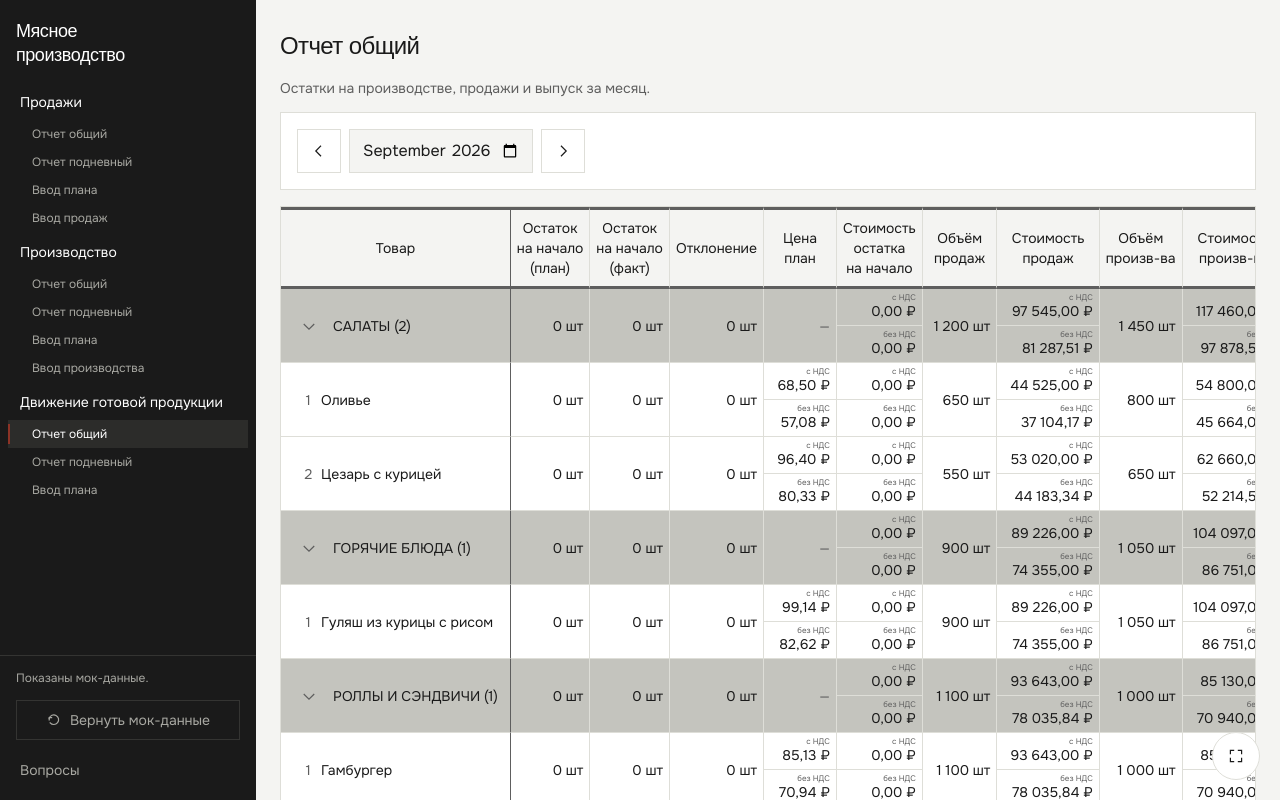
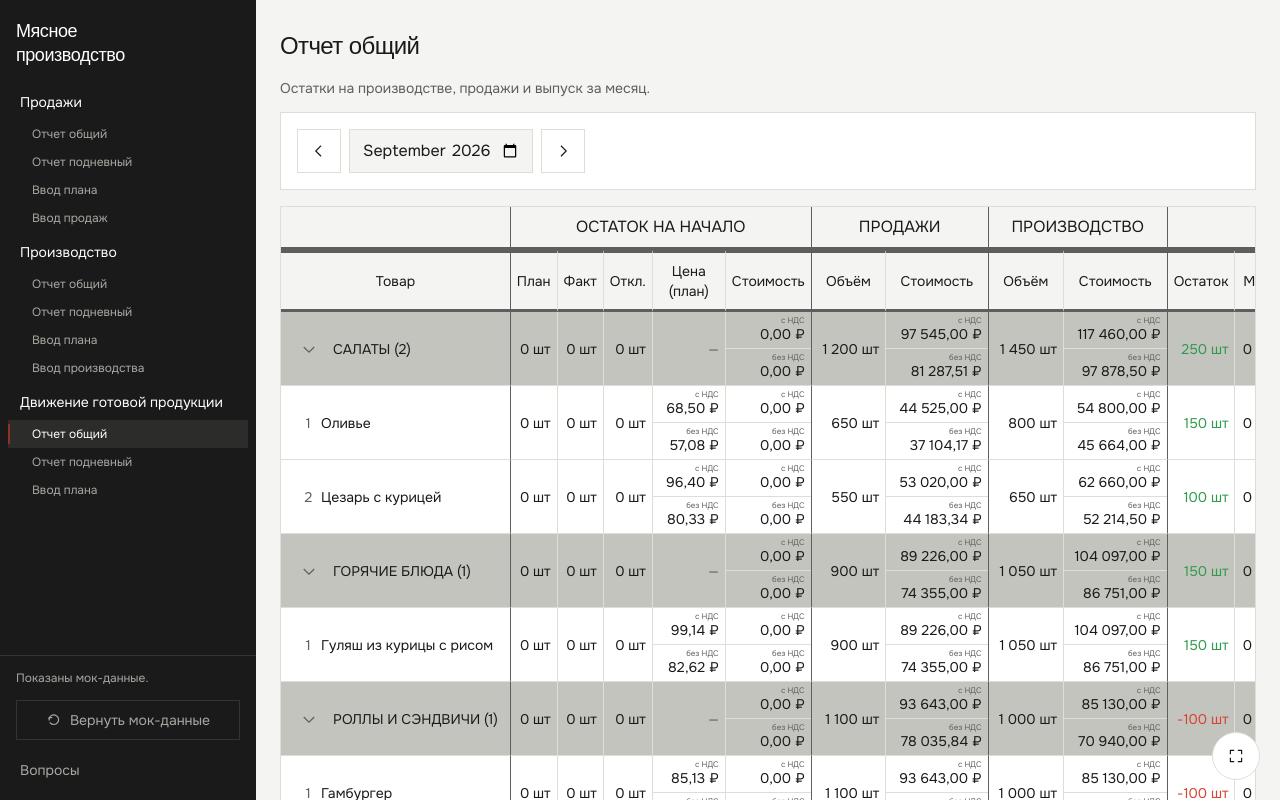
Before and after one commit to makediff-dev/food-proto, a Next.js app: page /movement in a window 1280 px wide. Built offline with nearby package versions, Linux system fonts and the light colour scheme; a web font is replaced by a local one.

Commit message:
Сделать подневный ДГП сходным с общим

```diff
--- a/src/domain/finished-goods.ts
+++ b/src/domain/finished-goods.ts
@@ -44,6 +44,11 @@ export interface FinishedGoodsTotals {
   factPriceExVat: number | null;
   closingValueWithVat: number | null;
   closingValueExVat: number | null;
+  /** Норматив мин/макс и отклонения остатка на конец (как во «Вводе плана»). */
+  minPieces: number;
+  maxPieces: number;
+  belowMinPieces: number;
+  aboveMaxPieces: number;
   revenueComplete: boolean;
 }
 
@@ -205,8 +210,35 @@ function emptyTotals(): FinishedGoodsTotals {
     factPriceExVat: null,
     closingValueWithVat: null,
     closingValueExVat: null,
+    minPieces: 0,
+    maxPieces: 0,
+    belowMinPieces: 0,
+    aboveMaxPieces: 0,
     revenueComplete: true,
   };
+}
+
+function normForProduct(
+  document: PrototypeDocument,
+  month: string,
+  productId: string,
+): Pick<FinishedGoodsTotals, 'minPieces' | 'maxPieces'> {
+  const norm = document.finishedGoodsNorms?.find((item) => item.month === month);
+  const line = norm?.lines.find((item) => item.productId === productId);
+  if (!line) {
+    return { minPieces: 0, maxPieces: 0 };
+  }
+  return { minPieces: line.minPieces, maxPieces: line.maxPieces };
+}
+
+function closingNormMetrics(
+  closingPieces: number,
+  minPieces: number,
+  maxPieces: number,
+): Pick<FinishedGoodsTotals, 'belowMinPieces' | 'aboveMaxPieces'> {
+  const belowMinPieces = closingPieces < minPieces ? closingPieces - minPieces : 0;
+  const aboveMaxPieces = closingPieces > maxPieces ? closingPieces - maxPieces : 0;
+  return { belowMinPieces, aboveMaxPieces };
 }
 
 /** Остаток на конец, шт: рабочее начало (инвентаризация) + выпуск − продажи. */
@@ -231,6 +263,7 @@ function rowFromParts(
   salesRevenueExVat: number | null,
   revenueComplete: boolean,
   productionPieces: number,
+  norm: Pick<FinishedGoodsTotals, 'minPieces' | 'maxPieces'>,
 ): FinishedGoodsRow {
   const vat = product.vatPercent;
   const planPriceEx = amountExVat(planPriceWithVat, vat);
@@ -242,6 +275,7 @@ function rowFromParts(
   const factPriceEx = averageAmount(salesRevenueExVat, salesPieces);
 
   const closingPieces = closingStockPieces(openingPieces, productionPieces, salesPieces);
+  const normMetrics = closingNormMetrics(closingPieces, norm.minPieces, norm.maxPieces);
   const productionValueWith = factPriceWith === null ? null : productionPieces * factPriceWith;
   const productionValueEx = factPriceEx === null ? null : productionPieces * factPriceEx;
   const closingValueWith = factPriceWith === null ? null : closingPieces * factPriceWith;
@@ -271,6 +305,10 @@ function rowFromParts(
     factPriceExVat: factPriceEx,
     closingValueWithVat: closingValueWith,
     closingValueExVat: closingValueEx,
+    minPieces: norm.minPieces,
+    maxPieces: norm.maxPieces,
+    belowMinPieces: normMetrics.belowMinPieces,
+    aboveMaxPieces: normMetrics.aboveMaxPieces,
     revenueComplete,
   };
 }
@@ -294,6 +332,10 @@ function sumRows(rows: readonly FinishedGoodsRow[]): FinishedGoodsTotals {
   let closingValueWith = 0;
   let closingValueEx = 0;
   let closingValueComplete = true;
+  let minPieces = 0;
+  let maxPieces = 0;
+  let belowMinPieces = 0;
+  let aboveMaxPieces = 0;
 
   for (const row of rows) {
     bookOpeningPieces += row.bookOpeningPieces;
@@ -331,6 +373,10 @@ function sumRows(rows: readonly FinishedGoodsRow[]): FinishedGoodsTotals {
     }
 
     closingPieces += row.closingPieces;
+    minPieces += row.minPieces;
+    maxPieces += row.maxPieces;
+    belowMinPieces += row.belowMinPieces;
+    aboveMaxPieces += row.aboveMaxPieces;
     if (row.closingValueWithVat === null || row.closingValueExVat === null) {
       if (row.closingPieces !== 0) {
         closingValueComplete = false;
@@ -368,6 +414,10 @@ function sumRows(rows: readonly FinishedGoodsRow[]): FinishedGoodsTotals {
     factPriceExVat,
     closingValueWithVat: closingValueComplete ? closingValueWith : null,
     closingValueExVat: closingValueComplete ? closingValueEx : null,
+    minPieces,
+    maxPieces,
+    belowMinPieces,
+    aboveMaxPieces,
     revenueComplete,
   };
 }
@@ -456,6 +506,7 @@ export function finishedGoodsMonthView(document: PrototypeDocument, month: strin
       fact.salesRevenueExVat,
       fact.revenueComplete,
       fact.productionPieces,
+      normForProduct(document, month, product.id),
     );
   });
   const groups = buildGroups(document, products, rows);
@@ -497,6 +548,7 @@ export function finishedGoodsMonthDays(document: PrototypeDocument, month: strin
           sold.revenueExVat,
           sold.revenueExVat !== null,
           productionPieces,
+          normForProduct(document, month, product.id),
         );
         openingByProduct.set(product.id, row.closingPieces);
         return [product.id, row] as const;
--- a/src/features/movement/FinishedGoodsFactTable.tsx
+++ b/src/features/movement/FinishedGoodsFactTable.tsx
@@ -48,21 +48,57 @@ type ColumnKey =
   | 'productionPieces'
   | 'productionValue'
   | 'closing'
+  | 'min'
+  | 'max'
+  | 'belowMin'
+  | 'aboveMax'
   | 'factPrice'
   | 'closingValue';
 
-const COLUMNS: { key: ColumnKey; label: string }[] = [
-  { key: 'opening', label: 'Остаток на начало' },
-  { key: 'planPrice', label: 'Цена план' },
-  { key: 'openingValue', label: 'Стоимость остатка на начало' },
-  { key: 'salesPieces', label: 'Объём продаж' },
-  { key: 'salesRevenue', label: 'Стоимость продаж' },
-  { key: 'productionPieces', label: 'Объём произв-ва' },
-  { key: 'productionValue', label: 'Стоимость произв-ва' },
-  { key: 'closing', label: 'Остаток на конец' },
-  { key: 'factPrice', label: 'Цена факт' },
-  { key: 'closingValue', label: 'Стоимость остатка на конец' },
+const COLUMN_GROUPS: { label: string; columns: { key: ColumnKey; label: string }[] }[] = [
+  {
+    label: 'Остаток на начало',
+    columns: [
+      { key: 'opening', label: 'Факт' },
+      { key: 'planPrice', label: 'Цена (план)' },
+      { key: 'openingValue', label: 'Стоимость' },
+    ],
+  },
+  {
+    label: 'Продажи',
+    columns: [
+      { key: 'salesPieces', label: 'Объём' },
+      { key: 'salesRevenue', label: 'Стоимость' },
+    ],
+  },
+  {
+    label: 'Производство',
+    columns: [
+      { key: 'productionPieces', label: 'Объём' },
+      { key: 'productionValue', label: 'Стоимость' },
+    ],
+  },
+  {
+    label: 'Остаток на конец',
+    columns: [
+      { key: 'closing', label: 'Остаток' },
+      { key: 'min', label: 'Мин' },
+      { key: 'max', label: 'Макс' },
+      { key: 'belowMin', label: 'Ниже мин' },
+      { key: 'aboveMax', label: 'Выше макс' },
+      { key: 'factPrice', label: 'Цена (факт)' },
+      { key: 'closingValue', label: 'Стоимость' },
+    ],
+  },
 ];
+
+const COLUMNS = COLUMN_GROUPS.flatMap((group) => group.columns);
+
+const GROUP_END_KEYS = new Set(COLUMN_GROUPS.slice(0, -1).map((group) => group.columns[group.columns.length - 1].key));
+
+function groupEndClass(key: ColumnKey): string {
+  return GROUP_END_KEYS.has(key) ? tableBorder.rightThick : columnDividerClassName;
+}
 
 export function FinishedGoodsFactTable({
   days,
@@ -90,9 +126,17 @@ export function FinishedGoodsFactTable({
         <thead className={stickyHeadClassName}>
           <tr>
             <th colSpan={2} className={`sticky left-0 z-40 ${blockCornerClassName} ${tableBorder.rightThick}`} />
-            <th colSpan={COLUMNS.length + 1} scope="colgroup" className={blockHeadingClassName}>
-              {keepWithNext('Движение готовой продукции за дату')}
-            </th>
+            {COLUMN_GROUPS.map((group, index) => (
+              <th
+                key={group.label}
+                colSpan={group.columns.length}
+                scope="colgroup"
+                className={`${blockHeadingClassName} ${index < COLUMN_GROUPS.length - 1 ? tableBorder.rightThick : ''}`}
+              >
+                {keepWithNext(group.label)}
+              </th>
+            ))}
+            <th aria-hidden className="w-full min-w-0 border-b-[3px] border-b-muted bg-paper p-0" />
           </tr>
           <tr>
             <th
@@ -105,7 +149,7 @@ export function FinishedGoodsFactTable({
               Товар
             </th>
             {COLUMNS.map((column) => (
-              <th key={column.key} scope="col" className={`${columnHeadingClassName} ${columnDividerClassName}`}>
+              <th key={column.key} scope="col" className={`${columnHeadingClassName} ${groupEndClass(column.key)}`}>
                 <ColumnLabel label={column.label} />
               </th>
             ))}
@@ -143,7 +187,7 @@ export function FinishedGoodsFactTable({
                   Всего
                 </th>
                 {COLUMNS.map((column) => (
-                  <td key={column.key} className={`${totalValueClassName} ${columnDividerClassName}`}>
+                  <td key={column.key} className={`${totalValueClassName} ${groupEndClass(column.key)}`}>
                     <MetricCell column={column.key} metrics={day.totals} />
                   </td>
                 ))}
@@ -207,7 +251,7 @@ function CategoryBlock({
         {COLUMNS.map((column) => (
           <td
             key={column.key}
-            className={`w-px ${bottom} px-1.5 py-2 text-right align-middle ${categoryBandClassName} ${columnDividerClassName}`}
+            className={`w-px ${bottom} px-1.5 py-2 text-right align-middle ${categoryBandClassName} ${groupEndClass(column.key)}`}
           >
             <MetricCell column={column.key} metrics={group.totals} />
           </td>
@@ -248,7 +292,10 @@ function ProductRow({ row, index, dayBreak }: { row: FinishedGoodsRow; index: nu
         </div>
       </th>
       {COLUMNS.map((column) => (
-        <td key={column.key} className={`w-px ${bottom} px-1.5 py-2 text-right align-middle ${columnDividerClassName}`}>
+        <td
+          key={column.key}
+          className={`w-px ${bottom} px-1.5 py-2 text-right align-middle ${groupEndClass(column.key)}`}
+        >
           <MetricCell column={column.key} metrics={row} />
         </td>
       ))}
@@ -281,6 +328,14 @@ function MetricCell({ column, metrics }: { column: ColumnKey; metrics: FinishedG
       return <VatMoneyCell withVat={metrics.productionValueWithVat} exVat={metrics.productionValueExVat} />;
     case 'closing':
       return <IntegerCell value={metrics.closingPieces} unit="шт" signed />;
+    case 'min':
+      return <TableNumber value={metrics.minPieces}>{formatPieces(metrics.minPieces)} шт</TableNumber>;
+    case 'max':
+      return <TableNumber value={metrics.maxPieces}>{formatPieces(metrics.maxPieces)} шт</TableNumber>;
+    case 'belowMin':
+      return <IntegerCell value={metrics.belowMinPieces} unit="шт" signed />;
+    case 'aboveMax':
+      return <IntegerCell value={metrics.aboveMaxPieces} unit="шт" signed />;
     case 'factPrice':
       return <VatMoneyCell withVat={metrics.factPriceWithVat} exVat={metrics.factPriceExVat} />;
     case 'closingValue':
--- a/src/features/movement/FinishedGoodsMonthTable.tsx
+++ b/src/features/movement/FinishedGoodsMonthTable.tsx
@@ -6,6 +6,8 @@ import type { FinishedGoodsGroup, FinishedGoodsRow, FinishedGoodsTotals } from '
 import { formatPieces } from '@/features/sales/text';
 import { IconChevronDown, IconChevronRight } from '@/features/shell/Icons';
 import {
+  blockCornerClassName,
+  blockHeadingClassName,
   ColumnLabel,
   categoryBandClassName,
   categoryNameClassName,
@@ -18,6 +20,7 @@ import {
   ProductIndex,
   stickyHeadClassName,
   TableNumber,
+  tableBorder,
   tableClassName,
   tableFrameClassName,
   tableFrameExpandedClassName,
@@ -37,23 +40,59 @@ type ColumnKey =
   | 'productionPieces'
   | 'productionValue'
   | 'closing'
+  | 'min'
+  | 'max'
+  | 'belowMin'
+  | 'aboveMax'
   | 'factPrice'
   | 'closingValue';
 
-const COLUMNS: { key: ColumnKey; label: string }[] = [
-  { key: 'bookOpening', label: 'Остаток на начало (план)' },
-  { key: 'inventory', label: 'Остаток на начало (факт)' },
-  { key: 'openingDeviation', label: 'Отклонение' },
-  { key: 'planPrice', label: 'Цена план' },
-  { key: 'openingValue', label: 'Стоимость остатка на начало' },
-  { key: 'salesPieces', label: 'Объём продаж' },
-  { key: 'salesRevenue', label: 'Стоимость продаж' },
-  { key: 'productionPieces', label: 'Объём произв-ва' },
-  { key: 'productionValue', label: 'Стоимость произв-ва' },
-  { key: 'closing', label: 'Остаток на конец' },
-  { key: 'factPrice', label: 'Цена факт' },
-  { key: 'closingValue', label: 'Стоимость остатка на конец' },
+const COLUMN_GROUPS: { label: string; columns: { key: ColumnKey; label: string }[] }[] = [
+  {
+    label: 'Остаток на начало',
+    columns: [
+      { key: 'bookOpening', label: 'План' },
+      { key: 'inventory', label: 'Факт' },
+      { key: 'openingDeviation', label: 'Откл.' },
+      { key: 'planPrice', label: 'Цена (план)' },
+      { key: 'openingValue', label: 'Стоимость' },
+    ],
+  },
+  {
+    label: 'Продажи',
+    columns: [
+      { key: 'salesPieces', label: 'Объём' },
+      { key: 'salesRevenue', label: 'Стоимость' },
+    ],
+  },
+  {
+    label: 'Производство',
+    columns: [
+      { key: 'productionPieces', label: 'Объём' },
+      { key: 'productionValue', label: 'Стоимость' },
+    ],
+  },
+  {
+    label: 'Остаток на конец',
+    columns: [
+      { key: 'closing', label: 'Остаток' },
+      { key: 'min', label: 'Мин' },
+      { key: 'max', label: 'Макс' },
+      { key: 'belowMin', label: 'Ниже мин' },
+      { key: 'aboveMax', label: 'Выше макс' },
+      { key: 'factPrice', label: 'Цена (факт)' },
+      { key: 'closingValue', label: 'Стоимость' },
+    ],
+  },
 ];
+
+const COLUMNS = COLUMN_GROUPS.flatMap((group) => group.columns);
+
+const GROUP_END_KEYS = new Set(COLUMN_GROUPS.slice(0, -1).map((group) => group.columns[group.columns.length - 1].key));
+
+function groupEndClass(key: ColumnKey): string {
+  return GROUP_END_KEYS.has(key) ? tableBorder.rightThick : columnDividerClassName;
+}
 
 export function FinishedGoodsMonthTable({
   groups,
@@ -70,11 +109,28 @@ export function FinishedGoodsMonthTable({
         <caption className="sr-only">Отчет общий: движение готовой продукции за месяц</caption>
         <thead className={stickyHeadClassName}>
           <tr>
+            <th className={`sticky left-0 z-40 ${blockCornerClassName} ${tableBorder.rightThick}`} />
+            {COLUMN_GROUPS.map((group, index) => (
+              <th
+                key={group.label}
+                colSpan={group.columns.length}
+                scope="colgroup"
+                className={`${blockHeadingClassName} ${index < COLUMN_GROUPS.length - 1 ? tableBorder.rightThick : ''}`}
+              >
+                {keepWithNext(group.label)}
+              </th>
+            ))}
+          </tr>
+          <tr>
             <th scope="col" className={`sticky left-0 z-40 ${nameHeadingClassName}`}>
               Товар
             </th>
             {COLUMNS.map((column) => (
-              <th key={column.key} scope="col" className={`${columnHeadingClassName} ${columnDividerClassName}`}>
+              <th
+                key={column.key}
+                scope="col"
+                className={`${columnHeadingClassName} last:border-r-0 ${groupEndClass(column.key)}`}
+              >
                 <ColumnLabel label={column.label} />
               </th>
             ))}
@@ -89,7 +145,10 @@ export function FinishedGoodsMonthTable({
               Всего
             </th>
             {COLUMNS.map((column) => (
-              <td key={`total:${column.key}`} className={`${totalValueClassName} ${columnDividerClassName}`}>
+              <td
+                key={`total:${column.key}`}
+                className={`${totalValueClassName} last:border-r-0 ${groupEndClass(column.key)}`}
+              >
                 <TotalsCell column={column.key} totals={totals} />
               </td>
             ))}
@@ -133,7 +192,7 @@ function CategoryBlock({ group }: { group: FinishedGoodsGroup }) {
         {COLUMNS.map((column) => (
           <td
             key={`group:${column.key}`}
-            className={`w-px border-b border-b-line px-1.5 py-2 text-right align-middle ${categoryBandClassName} ${columnDividerClassName}`}
+            className={`w-px border-b border-b-line px-1.5 py-2 text-right align-middle last:border-r-0 ${categoryBandClassName} ${groupEndClass(column.key)}`}
           >
             <TotalsCell column={column.key} totals={group.totals} />
           </td>
@@ -160,7 +219,7 @@ function ProductRow({ row, index }: { row: FinishedGoodsRow; index: number }) {
       {COLUMNS.map((column) => (
         <td
           key={`row:${column.key}`}
-          className={`w-px border-b border-b-line px-1.5 py-2 text-right align-middle ${columnDividerClassName}`}
+          className={`w-px border-b border-b-line px-1.5 py-2 text-right align-middle last:border-r-0 ${groupEndClass(column.key)}`}
         >
           <RowCell column={column.key} row={row} />
         </td>
@@ -194,6 +253,14 @@ function RowCell({ column, row }: { column: ColumnKey; row: FinishedGoodsRow })
       return <VatMoneyCell withVat={row.productionValueWithVat} exVat={row.productionValueExVat} />;
     case 'closing':
       return <IntegerCell value={row.closingPieces} unit="шт" signed />;
+    case 'min':
+      return <TableNumber value={row.minPieces}>{formatPieces(row.minPieces)} шт</TableNumber>;
+    case 'max':
+      return <TableNumber value={row.maxPieces}>{formatPieces(row.maxPieces)} шт</TableNumber>;
+    case 'belowMin':
+      return <IntegerCell value={row.belowMinPieces} unit="шт" signed />;
+    case 'aboveMax':
+      return <IntegerCell value={row.aboveMaxPieces} unit="шт" signed />;
     case 'factPrice':
       return <VatMoneyCell withVat={row.factPriceWithVat} exVat={row.factPriceExVat} />;
     case 'closingValue':
@@ -226,6 +293,14 @@ function TotalsCell({ column, totals }: { column: ColumnKey; totals: FinishedGoo
       return <VatMoneyCell withVat={totals.productionValueWithVat} exVat={totals.productionValueExVat} />;
     case 'closing':
       return <IntegerCell value={totals.closingPieces} unit="шт" signed />;
+    case 'min':
+      return <TableNumber value={totals.minPieces}>{formatPieces(totals.minPieces)} шт</TableNumber>;
+    case 'max':
+      return <TableNumber value={totals.maxPieces}>{formatPieces(totals.maxPieces)} шт</TableNumber>;
+    case 'belowMin':
+      return <IntegerCell value={totals.belowMinPieces} unit="шт" signed />;
+    case 'aboveMax':
+      return <IntegerCell value={totals.aboveMaxPieces} unit="шт" signed />;
     case 'factPrice':
       return <VatMoneyCell withVat={totals.factPriceWithVat} exVat={totals.factPriceExVat} />;
     case 'closingValue':
```
Also changed, not shown: 4 other files (tests, documents, lock files or other folders).
